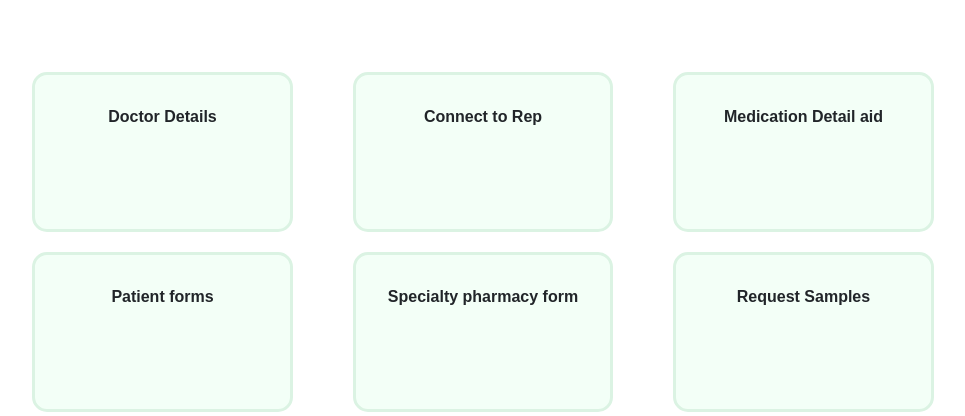
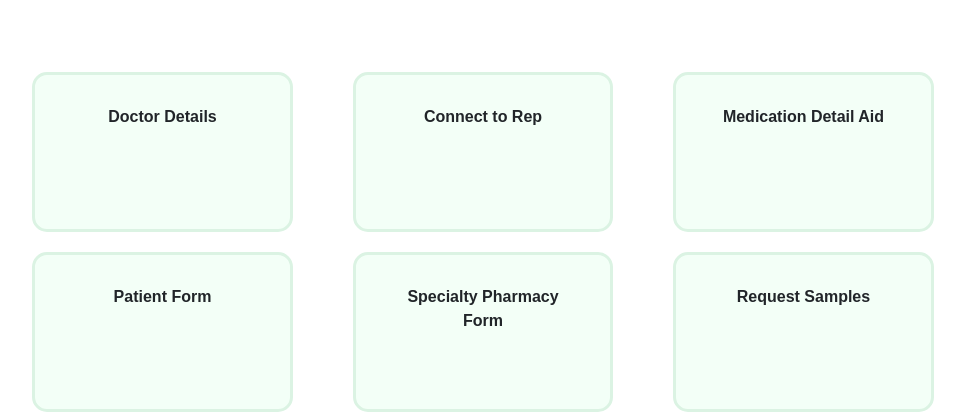
Before and after one commit to ArunAnbu2001/HCPFinderPanel, a Flask app: page /home in a window 1280 px wide. Shown: the part 184-600 px from the top of the page, without its empty margins (157-1122 px from the left). Run offline with Flask 2, Linux system fonts and the light colour scheme; a user stored in the database is signed in; some libraries are stand-ins or nearby versions; some web fonts are replaced.

Commit message:
Update land.html

```diff
--- a/templates/land.html
+++ b/templates/land.html
@@ -152,7 +152,7 @@
             <div class="col-4 correction">
                 <a class="menu-card" href="/home">
                     <i class="fas fa-hand-holding-medical"></i>
-                    <div class="menu-card-title">Medication Detail aid</div>
+                    <div class="menu-card-title">Medication Detail Aid</div>
                 </a>
             </div>
         </div>
@@ -160,13 +160,13 @@
             <div class="col-4 correction">
                 <a class="menu-card" href="/home">
                     <i class="fas fa-clipboard-list"></i>
-                    <div class="menu-card-title">Patient forms</div>
+                    <div class="menu-card-title">Patient Form</div>
                 </a>
             </div>
             <div class="col-4 correction">
                 <a class="menu-card" href="/home">
                     <i class="far fa-list-alt"></i>
-                    <div class="menu-card-title">Specialty pharmacy form</div>
+                    <div class="menu-card-title">Specialty Pharmacy Form</div>
                 </a>
             </div>
             <div class="col-4 correction">
```
